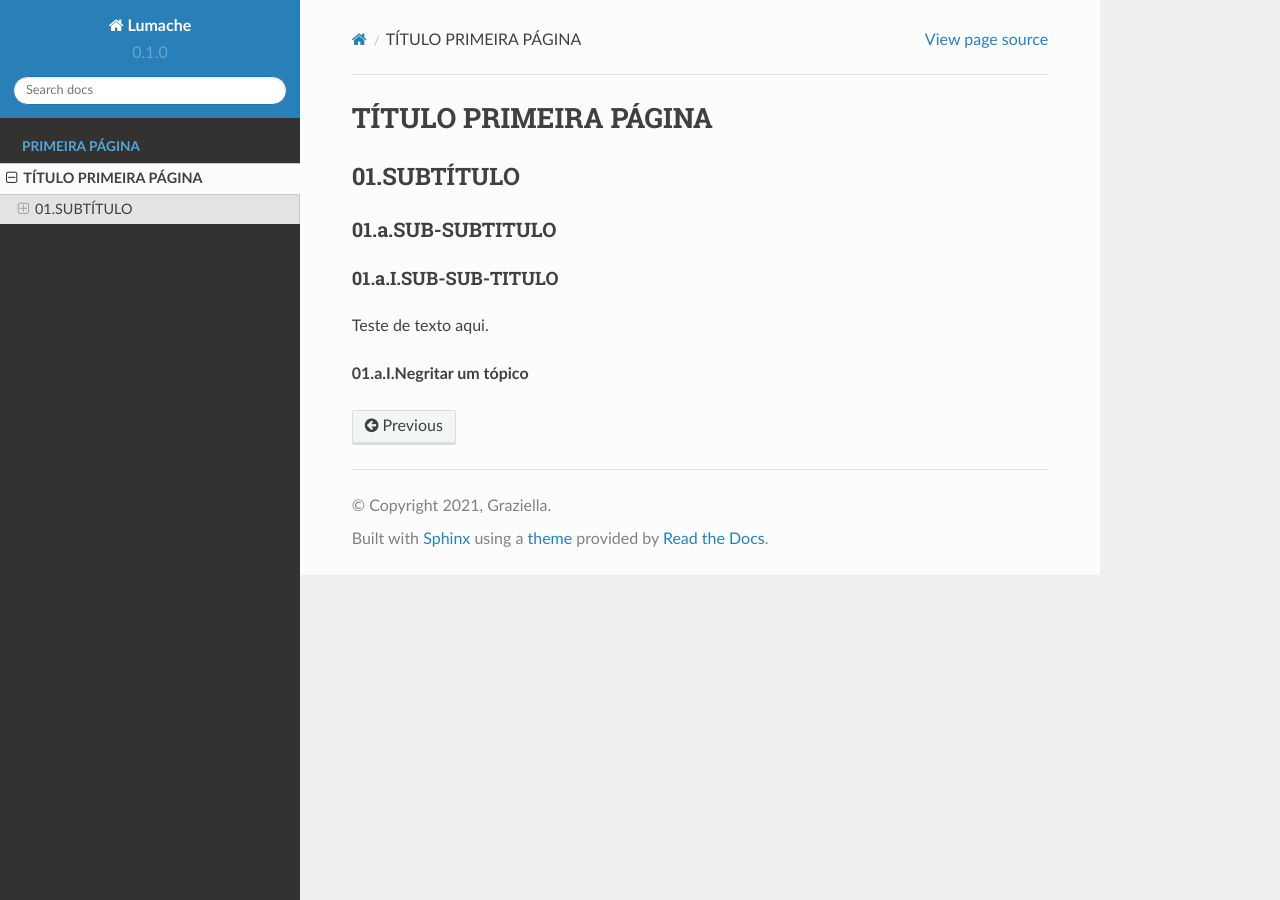
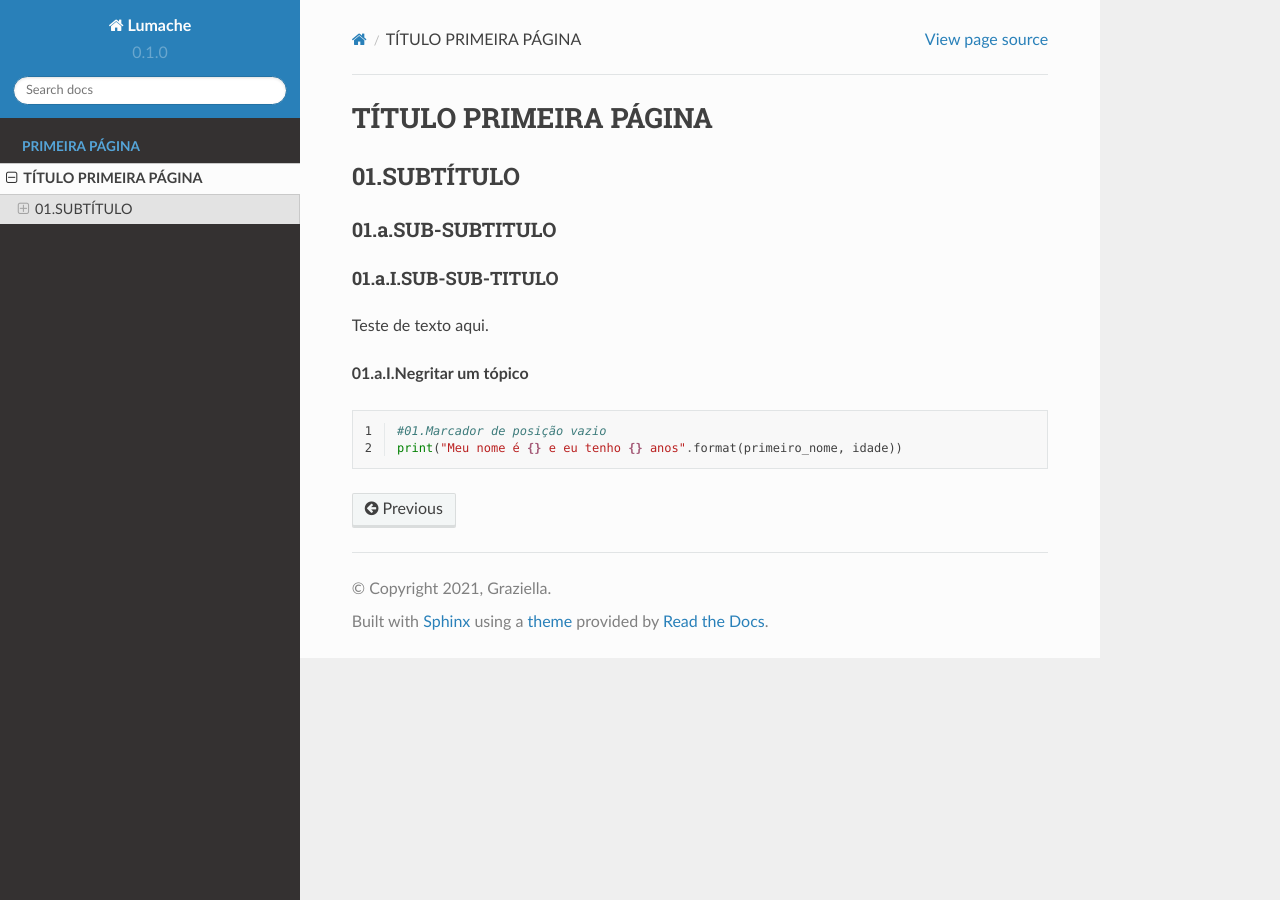
Before and after one commit to rafael-orbe-ai/RTD_TESTE, a Sphinx documentation site: the page built from docs/source/primeira_pagina.rst, in a window 1280 px wide. Built offline with Sphinx 7.4.7 and the Read the Docs theme 2.0.0, drawn with Linux system fonts in a browser that asks for light colours.

Commit message:
Update primeira_pagina.rst

```diff
--- a/docs/source/primeira_pagina.rst
+++ b/docs/source/primeira_pagina.rst
@@ -13,3 +13,9 @@ TÍTULO PRIMEIRA PÁGINA
 Teste de texto aqui.
 
 **01.a.I.Negritar um tópico**
+
+.. code-block:: python
+   :linenos:
+
+   #01.Marcador de posição vazio
+   print("Meu nome é {} e eu tenho {} anos".format(primeiro_nome, idade))
```
